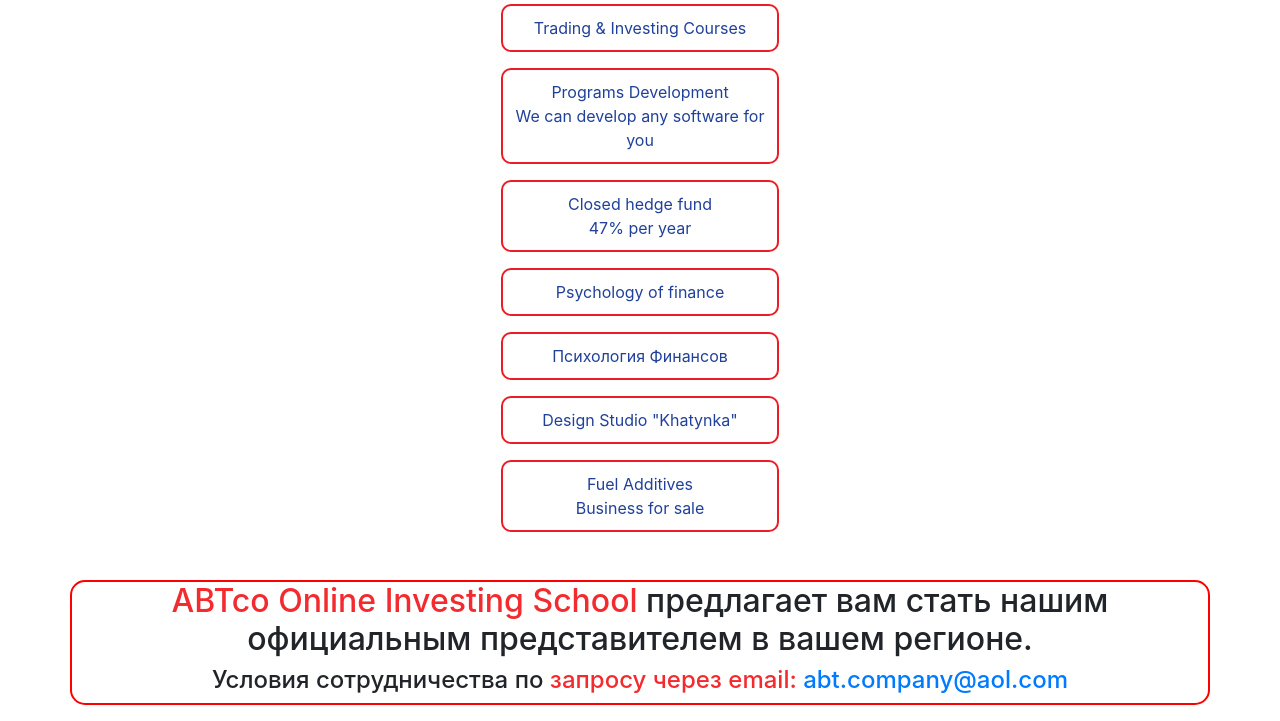
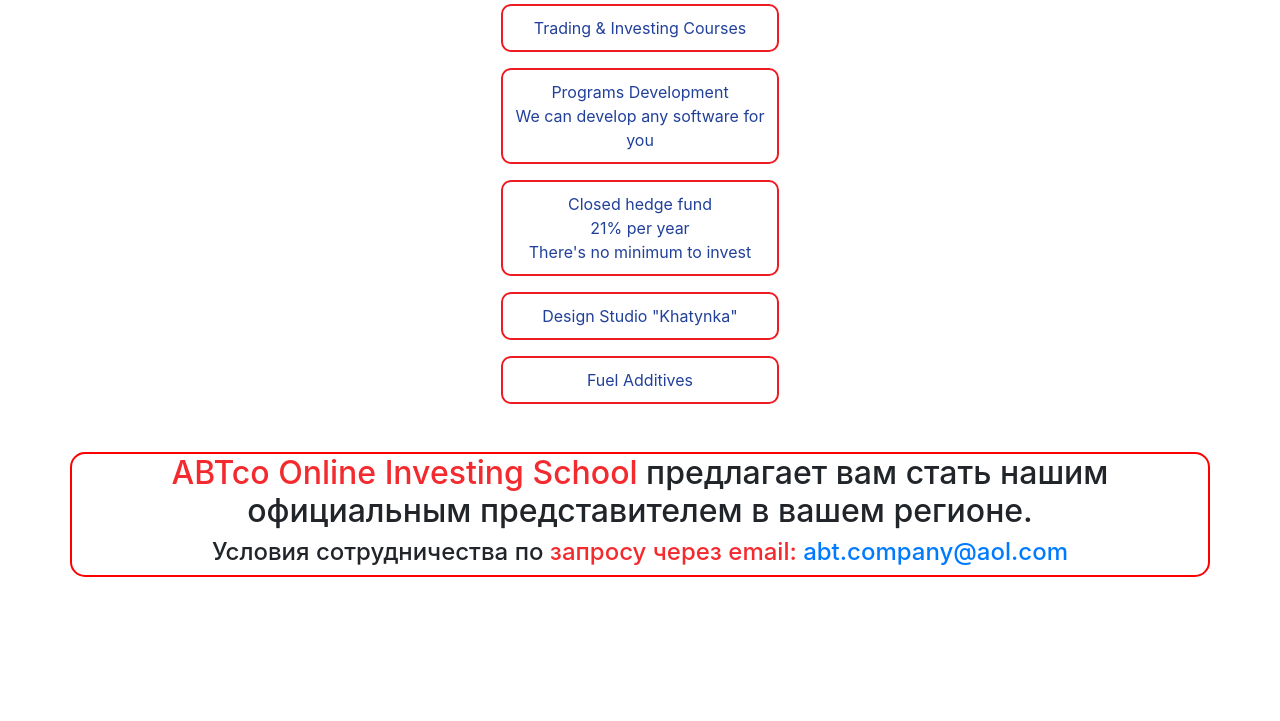
Before and after one commit to Dsibe/abtco, a Django app: page /departments in a window 1280 px wide. Shown: the part 263-984 px from the top of the page. After the commit the page ends 840 px from the top, so only its background shows below. Run offline with Django 3.2, Linux system fonts and the light colour scheme; some libraries are stand-ins or nearby versions.

Commit message:
'views.py'

```diff
--- a/main/templates/main/departments.html
+++ b/main/templates/main/departments.html
@@ -46,23 +46,23 @@
       </div>
 
       <div class="row button">
-        <a href="/hedge-fund" class="btn-hover col-12 col-sm-12 col-md-4 col-lg-3 mt-3">Closed hedge fund<br>47% per year</a>
+        <a href="/hedge-fund" class="btn-hover col-12 col-sm-12 col-md-4 col-lg-3 mt-3">Closed hedge fund<br>21% per year<br>There's no minimum to invest</a>
       </div>
 
-      <div class="row button">
-        <a href="/psy-finance" class="btn-hover col-12 col-sm-12 col-md-4 col-lg-3 mt-3">Psychology of finance</a>
-      </div>
+      <!-- <div class="row button"> -->
+        <!-- <a href="/psy-finance" class="btn-hover col-12 col-sm-12 col-md-4 col-lg-3 mt-3">Psychology of finance</a> -->
+      <!-- </div> -->
 
-      <div class="row button">
-        <a href="/psy-finance" class="btn-hover col-12 col-sm-12 col-md-4 col-lg-3 mt-3">Психология Финансов</a>
-      </div>
+      <!-- <div class="row button"> -->
+        <!-- <a href="/psy-finance" class="btn-hover col-12 col-sm-12 col-md-4 col-lg-3 mt-3">Психология Финансов</a> -->
+      <!-- </div> -->
 
       <div class="row button">
         <a href="http://khatynka.abtco.us" class="btn-hover col-12 col-sm-12 col-md-4 col-lg-3 mt-3">Design Studio "Khatynka"</a>
       </div>
 
       <div class="row button">
-        <a href="/underconstruction" class="btn-hover col-12 col-sm-12 col-md-4 col-lg-3 mt-3">Fuel Additives<br>Business for sale</a>
+        <a href="/underconstruction" class="btn-hover col-12 col-sm-12 col-md-4 col-lg-3 mt-3">Fuel Additives</a>
       </div>
     </div>
 
```
